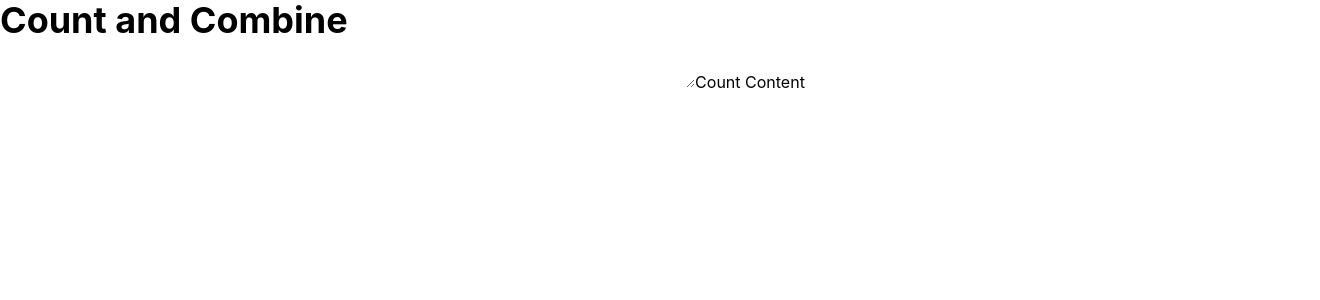
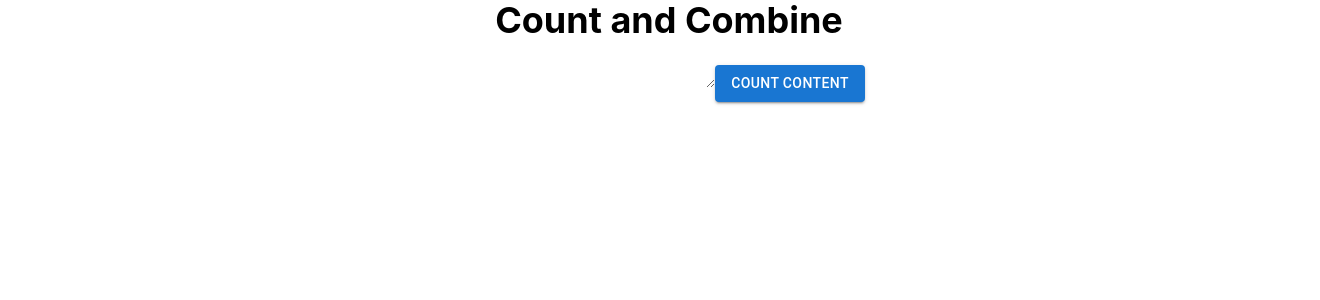
Before and after one commit to imcauley/CountAndCombine, a React (Create React App) app: page / in a window 1280 px wide. Shown: the top 300 px of the page, 1320 px wide, since content can reach past the window. Built offline with nearby package versions, Linux system fonts and the light colour scheme.

Commit message:
material

```diff
--- a/package.json
+++ b/package.json
@@ -3,6 +3,9 @@
   "version": "0.1.0",
   "private": true,
   "dependencies": {
+    "@emotion/react": "^11.11.3",
+    "@emotion/styled": "^11.11.0",
+    "@mui/material": "^5.15.2",
     "@testing-library/jest-dom": "^5.17.0",
     "@testing-library/react": "^13.4.0",
     "@testing-library/user-event": "^13.5.0",
--- a/src/App.js
+++ b/src/App.js
@@ -2,6 +2,7 @@ import { useState } from "react";
 import { WordRow } from "./WordRow";
 import { DragDropContext, Droppable } from "react-beautiful-dnd";
 import { CSVLink, CSVDownload } from "react-csv";
+import { Button } from "@mui/material";
 
 function App() {
   const [rawData, setRawData] = useState("");
@@ -92,31 +93,36 @@ function App() {
         value={rawData}
         onChange={(e) => setRawData(e.target.value)}
       ></textarea>
-      <button onClick={processData}>Count Content</button>
+      <Button variant="contained" onClick={processData}>
+        Count Content
+      </Button>
     </div>
   );
 
   const editHTML = (
     <div>
-      <button onClick={resetData}>Reset</button>
+      <Button variant="contained" onClick={resetData}>
+        Reset
+      </Button>
+      <Button variant="contained">
         <CSVLink data={csvData} asyncOnClick={true} onClick={createCsvData}>
-        Download me
+          Download CSV
         </CSVLink>
+      </Button>
     </div>
   );
 
   return (
-    <div className="App w-full">
+    <div className="App">
       <header className="App-header"></header>
       <main>
-        <div className="grid container justify-items-center">
-          <div className="w-full">
+        <div className="container justify-items-center w-full mx-10 ">
+          <div className="">
             <h2 className="text-4xl font-bold"> Count and Combine </h2>
-          </div>
             {processedData.length === 0 ? inputHTML : editHTML}
           </div>
 
-        <div className="grid justify-items-center w-full">
+          <div>
             <DragDropContext droppableId="word-dnd" onDragEnd={onDragEnd}>
               <Droppable droppableId="word-dnd" isCombineEnabled>
                 {(provided) => (
@@ -132,6 +138,7 @@ function App() {
               </Droppable>
             </DragDropContext>
           </div>
+        </div>
       </main>
     </div>
   );
--- a/src/WordRow.js
+++ b/src/WordRow.js
@@ -1,4 +1,5 @@
 import { Draggable, Droppable } from "react-beautiful-dnd";
+import { Button, Paper } from "@mui/material";
 
 export function WordRow({
   word,
@@ -12,19 +13,21 @@ export function WordRow({
     <div>
       <Draggable key={word} draggableId={word} index={index}>
         {(provided) => (
-          <div className="w-full h-20 m-2 bg-slate-50 border-black border-2">
-            <li
-              ref={provided.innerRef}
-              {...provided.draggableProps}
-              {...provided.dragHandleProps}
-              className="word-dnd"
-            >
-              <p>
-                {word} - {count}{" "}
-              </p>
-              <button onClick={() => deleteThis(word)}> Delete </button>
+          <Paper
+            ref={provided.innerRef}
+            {...provided.draggableProps}
+            {...provided.dragHandleProps}
+            className="w-full p-6 m-2"
+          >
+            <li className="word-dnd flex justify-between">
+              <p> {count} </p>
+              <p>{word} </p>
+              <Button variant="contained" onClick={() => deleteThis(word)}>
+                {" "}
+                Delete{" "}
+              </Button>
             </li>
-          </div>
+          </Paper>
         )}
       </Draggable>
     </div>
--- a/src/index.css
+++ b/src/index.css
@@ -3,7 +3,6 @@
 @tailwind utilities;
 
 body {
-  margin: 0;
   font-family: -apple-system, BlinkMacSystemFont, 'Segoe UI', 'Roboto', 'Oxygen',
     'Ubuntu', 'Cantarell', 'Fira Sans', 'Droid Sans', 'Helvetica Neue',
     sans-serif;
--- a/tailwind.config.js
+++ b/tailwind.config.js
@@ -1,10 +1,12 @@
 /** @type {import('tailwindcss').Config} */
+const colors = require("tailwindcss/colors");
+
 module.exports = {
   content: ["./src/**/*.{js,jsx,ts,tsx}"],
   theme: {
     extend: {},
     colors: {
-      black: "#000000",
+      ...colors,
     },
   },
   plugins: [],
```
Also changed, not shown: 1 other file (tests, documents, lock files or other folders). Lines whose indentation alone changed are shown as unchanged.
